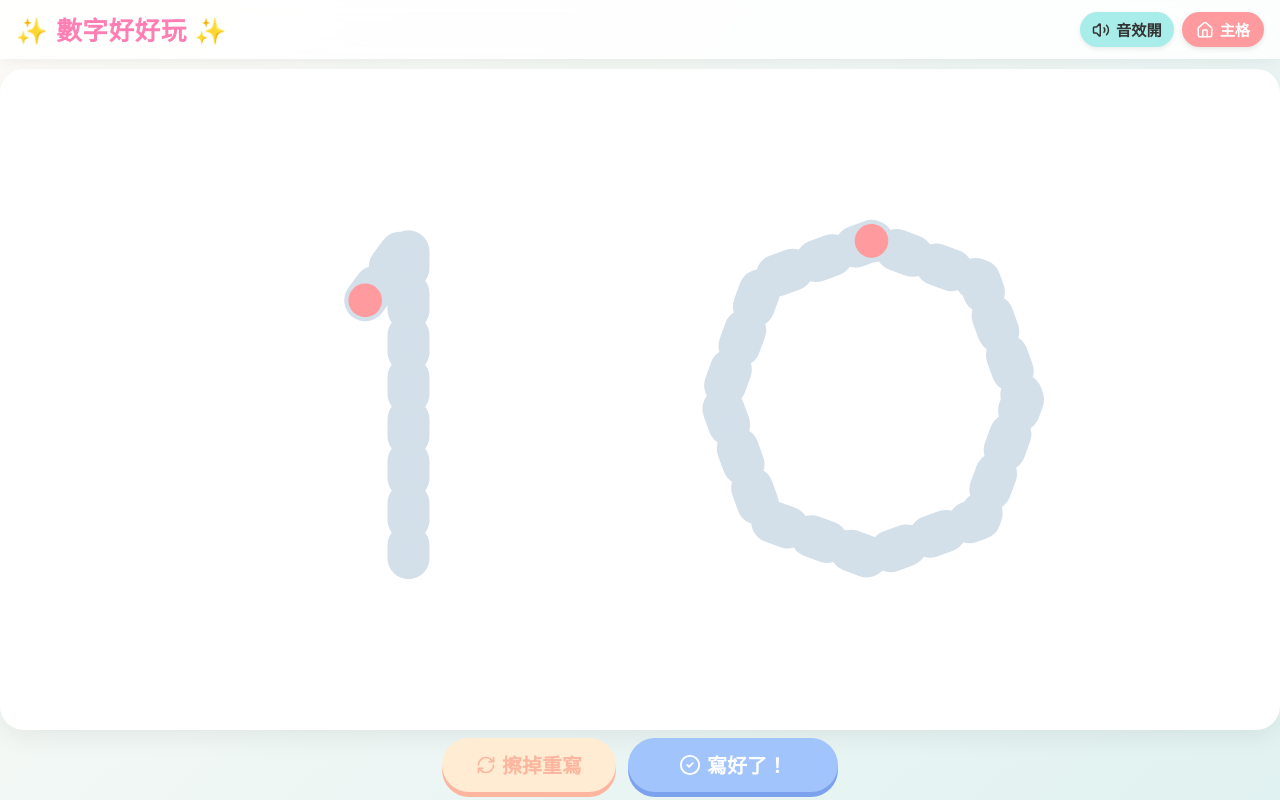
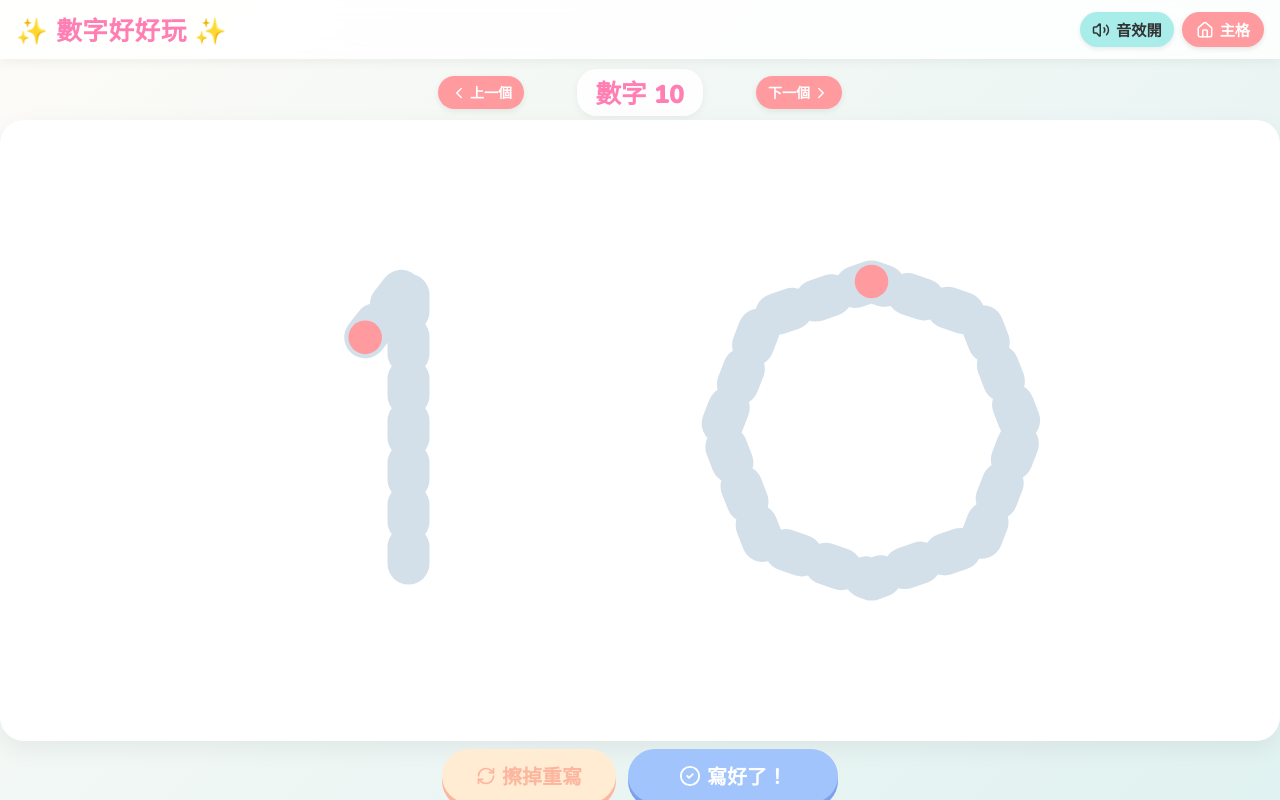
Before and after one commit to hub-google/kids-number-learning, a React (Vite) app: page / in a window 1280 px wide. Both pictures are taken after a click on the button "10". Built offline with nearby package versions, Linux system fonts and the light colour scheme.

Commit message:
Auto deploy

```diff
--- a/src/App.jsx
+++ b/src/App.jsx
@@ -43,9 +43,9 @@ export default function App() {
     if (!soundEnabled) return;
     const audio = new Audio('/clap.mp3');
     audio.play().catch(() => {
-      // Fallback to speech synthesis if audio file not found
-      speak("你好厲害！拍拍手！");
+      // ignore if audio file not found
     });
+    speak("你好厲害！拍拍手！");
   };
 
   const handleNumberSelect = (num) => {
@@ -55,15 +55,37 @@ export default function App() {
     setView('trace');
   };
 
+  const handleNextNumber = () => {
+    triggerHaptic();
+    const nextNum = (currentNumber || 1) + 1;
+    setCurrentNumber(nextNum);
+    speak(nextNum.toString());
+  };
+
+  const handlePrevNumber = () => {
+    if (!currentNumber || currentNumber <= 1) return;
+    triggerHaptic();
+    const prevNum = currentNumber - 1;
+    setCurrentNumber(prevNum);
+    speak(prevNum.toString());
+  };
+
+  const handleBackToGrid = () => {
+    triggerHaptic();
+    setView('grid');
+  };
+
   const handleTriggerHero = () => {
-    setHeroType(Math.random() > 0.5 ? 'transformer' : 'ultraman');
+    const hero = Math.random() > 0.5 ? 'transformer' : 'ultraman';
+    setHeroType(hero);
     setHeroActive(true);
     triggerHaptic();
     if (soundEnabled) {
       const audio = new Audio('/cheer.mp3');
-      audio.play().catch(() => {
-        speak("太棒了！為你拍拍手！繼續加油！");
-      });
+      audio.play().catch(() => {});
+
+      const heroName = hero === 'transformer' ? '變形金剛' : '奧特曼';
+      speak(`太棒了！${heroName}為你拍拍手！繼續加油！`);
     }
     setTimeout(() => {
       setHeroActive(false);
@@ -125,7 +147,9 @@ export default function App() {
               display: 'flex',
               alignItems: 'center',
               gap: '6px',
-              boxShadow: '0 2px 5px rgba(0,0,0,0.08)'
+              boxShadow: '0 2px 5px rgba(0,0,0,0.08)',
+              border: 'none',
+              cursor: 'pointer'
             }}
           >
             {soundEnabled ? <Volume2 size={18} /> : <VolumeX size={18} />}
@@ -134,10 +158,7 @@ export default function App() {
 
           {view === 'trace' && (
             <button
-              onClick={() => {
-                triggerHaptic();
-                setView('grid');
-              }}
+              onClick={handleBackToGrid}
               aria-label="回到主頁格"
               style={{
                 padding: '6px 14px',
@@ -149,7 +170,9 @@ export default function App() {
                 display: 'flex',
                 alignItems: 'center',
                 gap: '6px',
-                boxShadow: '0 2px 5px rgba(0,0,0,0.1)'
+                boxShadow: '0 2px 5px rgba(0,0,0,0.1)',
+                border: 'none',
+                cursor: 'pointer'
               }}
             >
               <Home size={18} /> <span>主格</span>
@@ -176,6 +199,9 @@ export default function App() {
             onComplete={() => {
               playClap();
             }}
+            onNextNumber={handleNextNumber}
+            onPrevNumber={handlePrevNumber}
+            onBackToGrid={handleBackToGrid}
             soundEnabled={soundEnabled}
             speak={speak}
             triggerHaptic={triggerHaptic}
--- a/src/components/TracingCanvas.jsx
+++ b/src/components/TracingCanvas.jsx
@@ -1,9 +1,18 @@
 import { useRef, useEffect, useState } from 'react';
 import confetti from 'canvas-confetti';
-import { Star, RefreshCw, CheckCircle2 } from 'lucide-react';
+import { Star, RefreshCw, CheckCircle2, ChevronLeft, ChevronRight, Home, ArrowRight } from 'lucide-react';
 import { generateCheckpoints } from '../utils/strokeData';
 
-export default function TracingCanvas({ number, onComplete, soundEnabled, speak, triggerHaptic }) {
+export default function TracingCanvas({
+  number,
+  onComplete,
+  onNextNumber,
+  onPrevNumber,
+  onBackToGrid,
+  soundEnabled,
+  speak,
+  triggerHaptic
+}) {
   const canvasRef = useRef(null);
   const containerRef = useRef(null);
   const [isDrawing, setIsDrawing] = useState(false);
@@ -25,9 +34,9 @@ export default function TracingCanvas({ number, onComplete, soundEnabled, speak,
         const dpr = window.devicePixelRatio || 1;
         const rect = containerRef.current.getBoundingClientRect();
 
-        // Reserve height for floating bottom action bar (approx 70px)
+        // Reserve height for top nav bar (~40px) & bottom action bar (~70px)
         const cssWidth = rect.width;
-        const cssHeight = Math.max(200, rect.height - 80);
+        const cssHeight = Math.max(180, rect.height - 120);
 
         canvas.style.width = `${cssWidth}px`;
         canvas.style.height = `${cssHeight}px`;
@@ -172,7 +181,6 @@ export default function TracingCanvas({ number, onComplete, soundEnabled, speak,
   const handleDone = () => {
     if (triggerHaptic) triggerHaptic();
     if (score !== null) {
-      onComplete();
       return;
     }
 
@@ -193,6 +201,7 @@ export default function TracingCanvas({ number, onComplete, soundEnabled, speak,
     setScore(finalScore);
 
     if (finalScore >= 2) {
+      if (onComplete) onComplete();
       confetti({
         particleCount: 120,
         spread: 70,
@@ -206,6 +215,16 @@ export default function TracingCanvas({ number, onComplete, soundEnabled, speak,
     }
   };
 
+  const handleNextClick = () => {
+    setScore(null);
+    if (onNextNumber) onNextNumber();
+  };
+
+  const handlePrevClick = () => {
+    setScore(null);
+    if (onPrevNumber) onPrevNumber();
+  };
+
   return (
     <div
       ref={containerRef}
@@ -217,39 +236,104 @@ export default function TracingCanvas({ number, onComplete, soundEnabled, speak,
         alignItems: 'center',
         justifyContent: 'space-between',
         position: 'relative',
-        padding: '10px 10px calc(10px + var(--safe-bottom)) 10px'
+        padding: '6px 10px calc(10px + var(--safe-bottom)) 10px'
       }}
     >
+      {/* Top Number Navigation Bar */}
+      <div style={{
+        display: 'flex',
+        alignItems: 'center',
+        justifyContent: 'space-between',
+        width: '100%',
+        maxWidth: '420px',
+        padding: '4px 8px'
+      }}>
+        <button
+          onClick={handlePrevClick}
+          disabled={number <= 1}
+          aria-label="上一個數字"
+          style={{
+            padding: '6px 12px',
+            borderRadius: '20px',
+            background: number <= 1 ? '#e0e0e0' : '#ff9a9e',
+            color: 'white',
+            fontWeight: 'bold',
+            fontSize: '14px',
+            display: 'flex',
+            alignItems: 'center',
+            gap: '2px',
+            opacity: number <= 1 ? 0.4 : 1,
+            cursor: number <= 1 ? 'not-allowed' : 'pointer',
+            border: 'none',
+            boxShadow: '0 2px 6px rgba(0,0,0,0.08)'
+          }}
+        >
+          <ChevronLeft size={18} /> 上一個
+        </button>
+
+        <div style={{
+          fontSize: 'clamp(1.2rem, 5vw, 1.6rem)',
+          fontWeight: '900',
+          color: '#ff7eb3',
+          background: 'rgba(255, 255, 255, 0.9)',
+          padding: '4px 18px',
+          borderRadius: '20px',
+          boxShadow: '0 2px 8px rgba(0,0,0,0.05)'
+        }}>
+          數字 {number}
+        </div>
+
+        <button
+          onClick={handleNextClick}
+          aria-label="下一個數字"
+          style={{
+            padding: '6px 12px',
+            borderRadius: '20px',
+            background: '#ff9a9e',
+            color: 'white',
+            fontWeight: 'bold',
+            fontSize: '14px',
+            display: 'flex',
+            alignItems: 'center',
+            gap: '2px',
+            cursor: 'pointer',
+            border: 'none',
+            boxShadow: '0 2px 6px rgba(0,0,0,0.08)'
+          }}
+        >
+          下一個 <ChevronRight size={18} />
+        </button>
+      </div>
 
       {/* Celebration / Score Overlay Modal */}
       {score !== null && (
         <div style={{
           position: 'absolute',
-          top: '45%',
+          top: '50%',
           left: '50%',
           transform: 'translate(-50%, -50%)',
-          background: 'rgba(255, 255, 255, 0.96)',
-          padding: '24px 36px',
+          background: 'rgba(255, 255, 255, 0.98)',
+          padding: '24px 28px',
           borderRadius: '28px',
-          boxShadow: '0 20px 50px rgba(0,0,0,0.18)',
+          boxShadow: '0 20px 50px rgba(0,0,0,0.22)',
           display: 'flex',
           flexDirection: 'column',
           alignItems: 'center',
           gap: '16px',
           zIndex: 30,
-          width: '85%',
-          maxWidth: '340px',
-          animation: 'bounceIn 0.5s cubic-bezier(0.175, 0.885, 0.32, 1.275)'
+          width: '90%',
+          maxWidth: '360px',
+          animation: 'bounceIn 0.4s cubic-bezier(0.175, 0.885, 0.32, 1.275)'
         }}>
           <h2 style={{ color: '#ff7eb3', margin: 0, fontSize: 'clamp(1.5rem, 6vw, 2.2rem)', fontWeight: '900' }}>
-            {score === 3 ? '太棒了！' : score === 2 ? '不錯喔！' : '再試一次！'}
+            {score === 3 ? '🎉 太棒了！' : score === 2 ? '👍 不錯喔！' : '💪 再試一次！'}
           </h2>
 
           <div style={{ display: 'flex', gap: '8px' }}>
             {[1, 2, 3].map(star => (
               <Star
                 key={star}
-                size={48}
+                size={46}
                 fill={star <= score ? '#f6d365' : '#e0e0e0'}
                 color={star <= score ? '#f6d365' : '#e0e0e0'}
                 style={{
@@ -259,23 +343,102 @@ export default function TracingCanvas({ number, onComplete, soundEnabled, speak,
             ))}
           </div>
 
+          {/* Action Buttons in Modal */}
+          <div style={{ display: 'flex', flexDirection: 'column', gap: '10px', width: '100%', marginTop: '6px' }}>
+            {/* Primary Action Button: Next Number */}
             <button
-            onClick={score === 3 ? onComplete : handleReset}
+              onClick={handleNextClick}
               style={{
-              marginTop: '8px',
-              padding: '10px 24px',
+                width: '100%',
+                padding: '12px 20px',
                 fontSize: '18px',
                 borderRadius: '25px',
-              background: score === 3 ? '#a1c4fd' : '#ffecd2',
-              color: score === 3 ? 'white' : '#fcb69f',
+                background: 'linear-gradient(135deg, #a1c4fd 0%, #c2e9fb 100%)',
+                color: '#2b508e',
+                border: 'none',
+                fontWeight: '900',
+                cursor: 'pointer',
+                boxShadow: '0 4px 12px rgba(161, 196, 253, 0.4)',
+                display: 'flex',
+                alignItems: 'center',
+                justifyContent: 'center',
+                gap: '8px'
+              }}
+            >
+              下一個數字 ({number + 1}) <ArrowRight size={22} />
+            </button>
+
+            {/* Secondary Action Row */}
+            <div style={{ display: 'flex', gap: '8px', width: '100%' }}>
+              <button
+                onClick={handleReset}
+                style={{
+                  flex: 1,
+                  padding: '10px 12px',
+                  fontSize: '14px',
+                  borderRadius: '20px',
+                  background: '#ffecd2',
+                  color: '#d97746',
                   border: 'none',
                   fontWeight: 'bold',
                   cursor: 'pointer',
-              boxShadow: '0 4px 10px rgba(0,0,0,0.08)'
+                  display: 'flex',
+                  alignItems: 'center',
+                  justifyContent: 'center',
+                  gap: '4px'
                 }}
               >
-            {score === 3 ? '🎉 完成' : '🔄 重新挑戰'}
+                <RefreshCw size={16} /> 再寫一次
               </button>
+
+              {number > 1 && (
+                <button
+                  onClick={handlePrevClick}
+                  style={{
+                    flex: 1,
+                    padding: '10px 12px',
+                    fontSize: '14px',
+                    borderRadius: '20px',
+                    background: '#f0f4f8',
+                    color: '#555',
+                    border: 'none',
+                    fontWeight: 'bold',
+                    cursor: 'pointer',
+                    display: 'flex',
+                    alignItems: 'center',
+                    justifyContent: 'center',
+                    gap: '4px'
+                  }}
+                >
+                  <ChevronLeft size={16} /> 上一個 ({number - 1})
+                </button>
+              )}
+
+              <button
+                onClick={() => {
+                  setScore(null);
+                  if (onBackToGrid) onBackToGrid();
+                }}
+                style={{
+                  flex: 1,
+                  padding: '10px 12px',
+                  fontSize: '14px',
+                  borderRadius: '20px',
+                  background: '#ffe5ec',
+                  color: '#ff4d6d',
+                  border: 'none',
+                  fontWeight: 'bold',
+                  cursor: 'pointer',
+                  display: 'flex',
+                  alignItems: 'center',
+                  justifyContent: 'center',
+                  gap: '4px'
+                }}
+              >
+                <Home size={16} /> 主頁
+              </button>
+            </div>
+          </div>
         </div>
       )}
 
@@ -325,7 +488,8 @@ export default function TracingCanvas({ number, onComplete, soundEnabled, speak,
             display: 'flex',
             alignItems: 'center',
             justifyContent: 'center',
-            gap: '6px'
+            gap: '6px',
+            border: 'none'
           }}
           onMouseDown={(e) => e.currentTarget.style.transform = 'translateY(4px)'}
           onMouseUp={(e) => e.currentTarget.style.transform = 'translateY(0)'}
@@ -349,7 +513,8 @@ export default function TracingCanvas({ number, onComplete, soundEnabled, speak,
             display: 'flex',
             alignItems: 'center',
             justifyContent: 'center',
-            gap: '6px'
+            gap: '6px',
+            border: 'none'
           }}
           onMouseDown={(e) => e.currentTarget.style.transform = 'translateY(4px)'}
           onMouseUp={(e) => e.currentTarget.style.transform = 'translateY(0)'}
```
Lines whose indentation alone changed are shown as unchanged.
